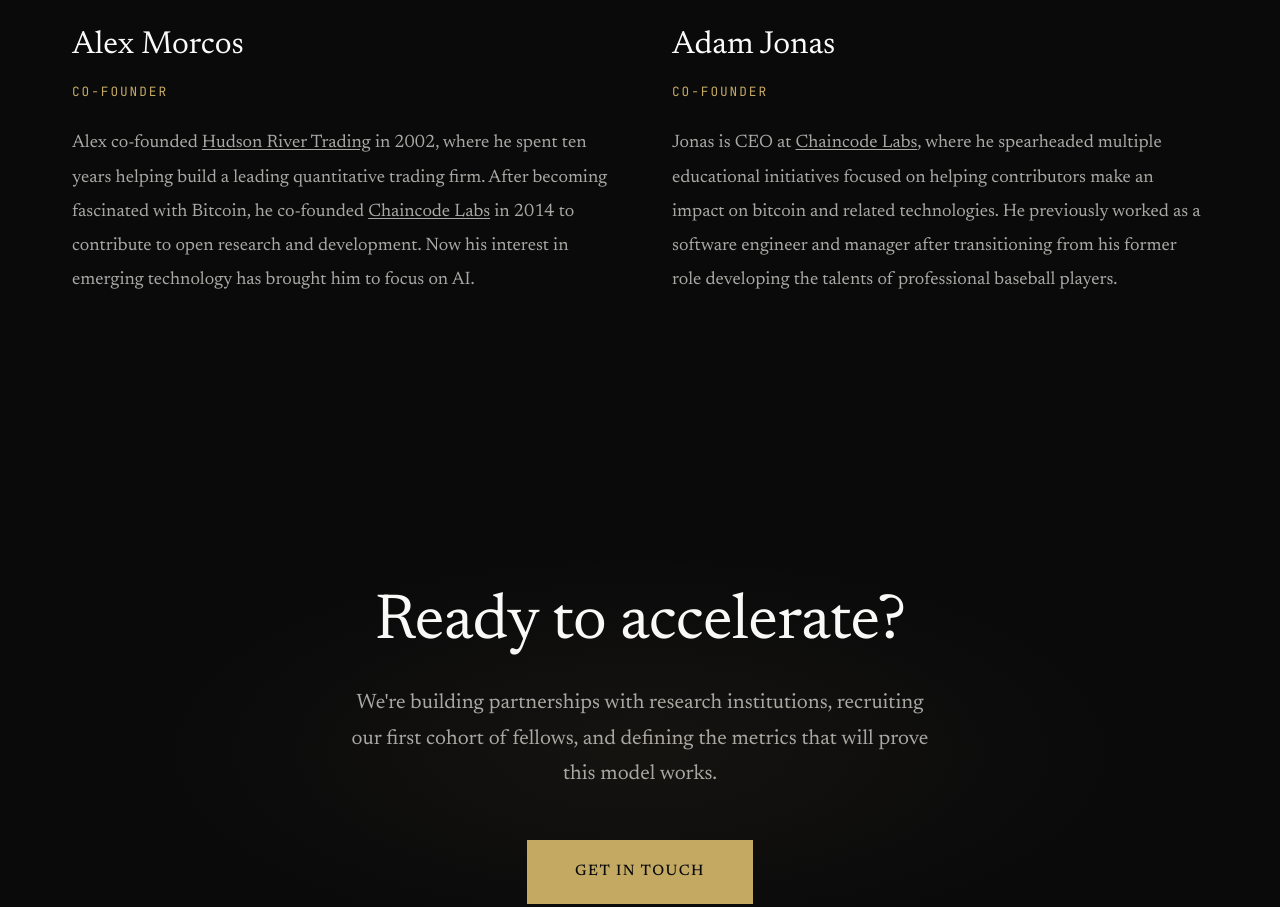
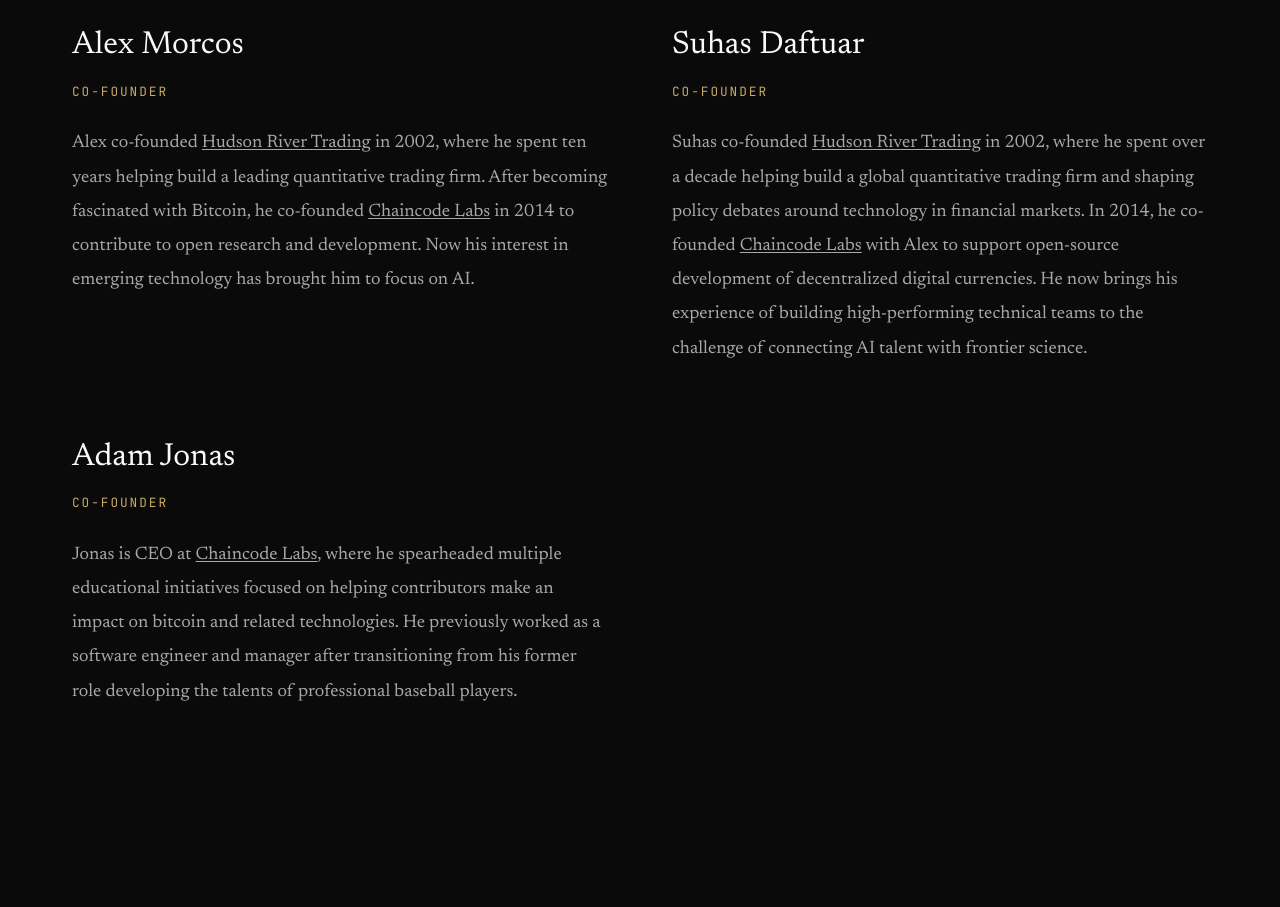
Before and after one commit to fulcrumscience/fulcrum-site, a website built with Vite: page index.html in a window 1280 px wide. Shown: the part 4440-5347 px from the top of the page. Built offline with nearby package versions, Linux system fonts and the light colour scheme.

Commit message:
add suhas

```diff
--- a/index.html
+++ b/index.html
@@ -190,6 +190,13 @@
                     </p>
                 </div>
                 <div class="founder-card">
+                    <h3 class="founder-name">Suhas Daftuar</h3>
+                    <span class="founder-role">Co-Founder</span>
+                    <p class="founder-bio">
+                        Suhas co-founded <a href="https://www.hudsonrivertrading.com" target="_blank">Hudson River Trading</a> in 2002, where he spent over a decade helping build a global quantitative trading firm and shaping policy debates around technology in financial markets. In 2014, he co-founded <a href="https://chaincode.com" target="_blank">Chaincode Labs</a> with Alex to support open-source development of decentralized digital currencies. He now brings his experience of building high-performing technical teams to the challenge of connecting AI talent with frontier science.
+                    </p>
+                </div>
+                <div class="founder-card">
                     <h3 class="founder-name">Adam Jonas</h3>
                     <span class="founder-role">Co-Founder</span>
                     <p class="founder-bio">
```
